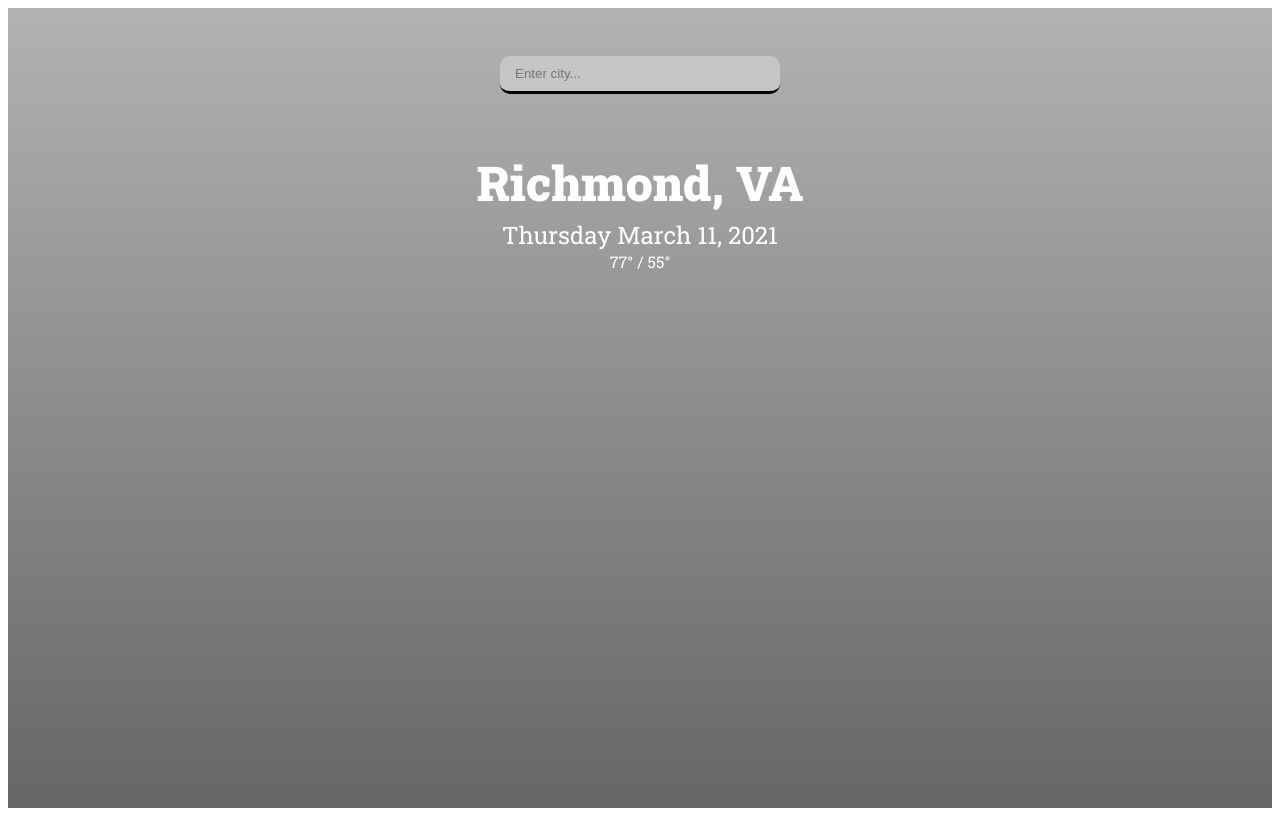
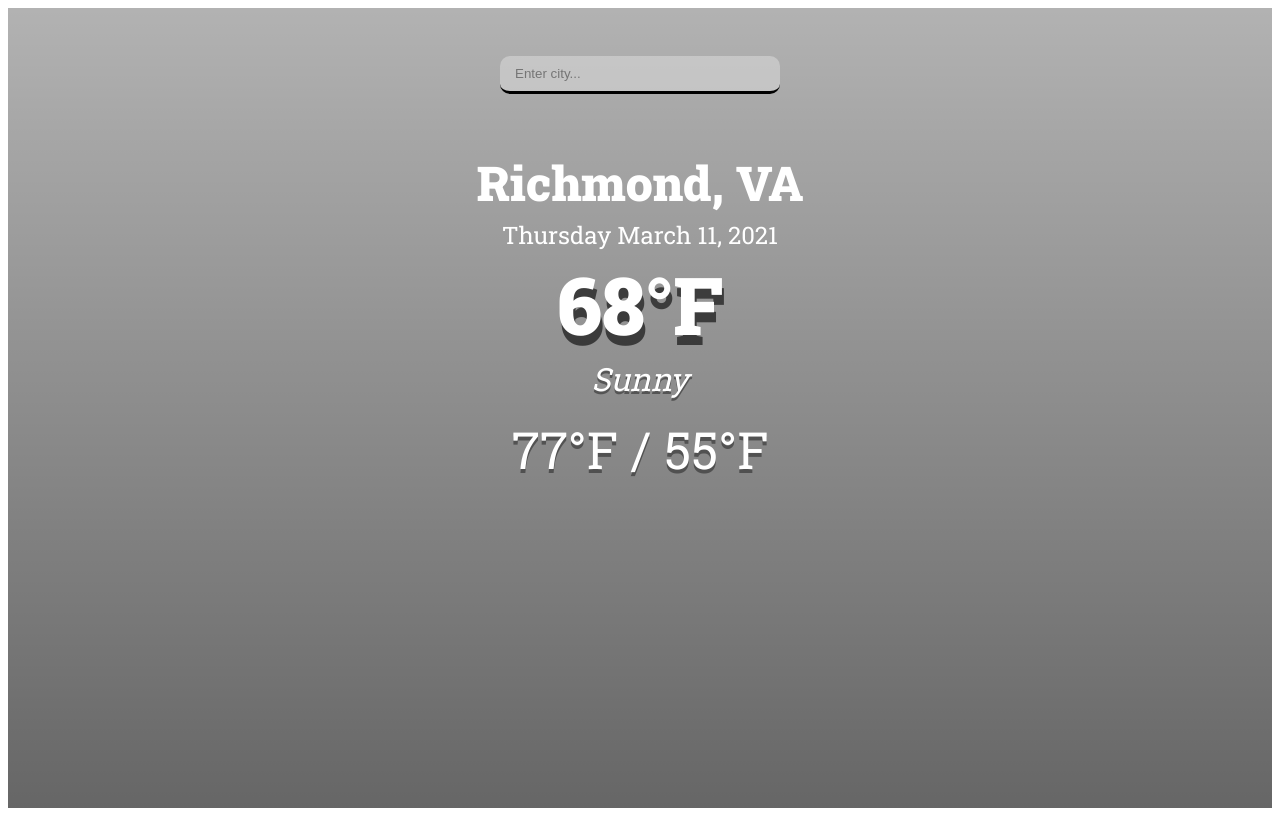
Before and after one commit to irvingam/WeatherApp, a plain HTML site: page index.html in a window 1280 px wide. Drawn offline with Linux system fonts and the light colour scheme.

Commit message:
added current div w/ temp, hilow, and weather div

```diff
--- a/index.html
+++ b/index.html
@@ -19,8 +19,12 @@
         <section class="location">
             <div class="city">Richmond, VA</div>
             <div class="date">Thursday March 11, 2021</div>
-            <div class="temp">77° / 55°</div>
         </section>
+        <div class="current">
+            <div class="temp">68°F</div>
+            <div class="weather">Sunny</div>
+            <div class="hi-low">77°F / 55°F</div>
+        </div>
     </main>
 </div>
 <script src="app.js"></script>
```
